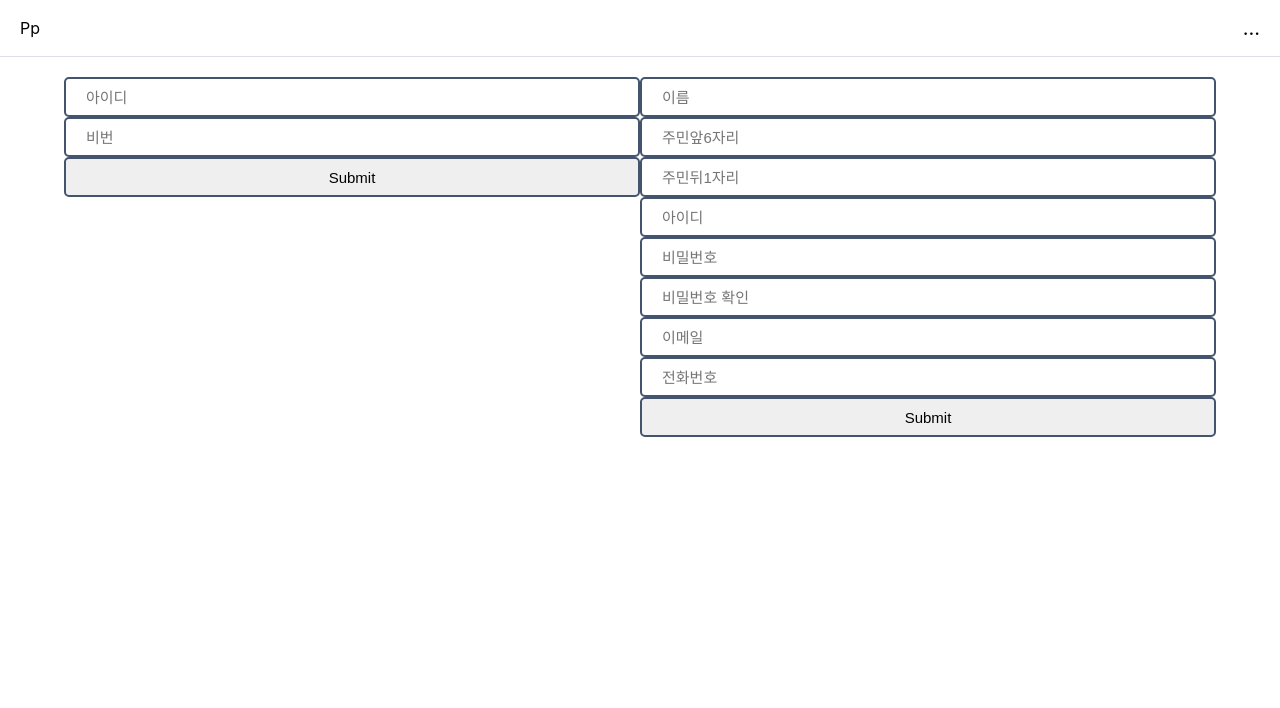
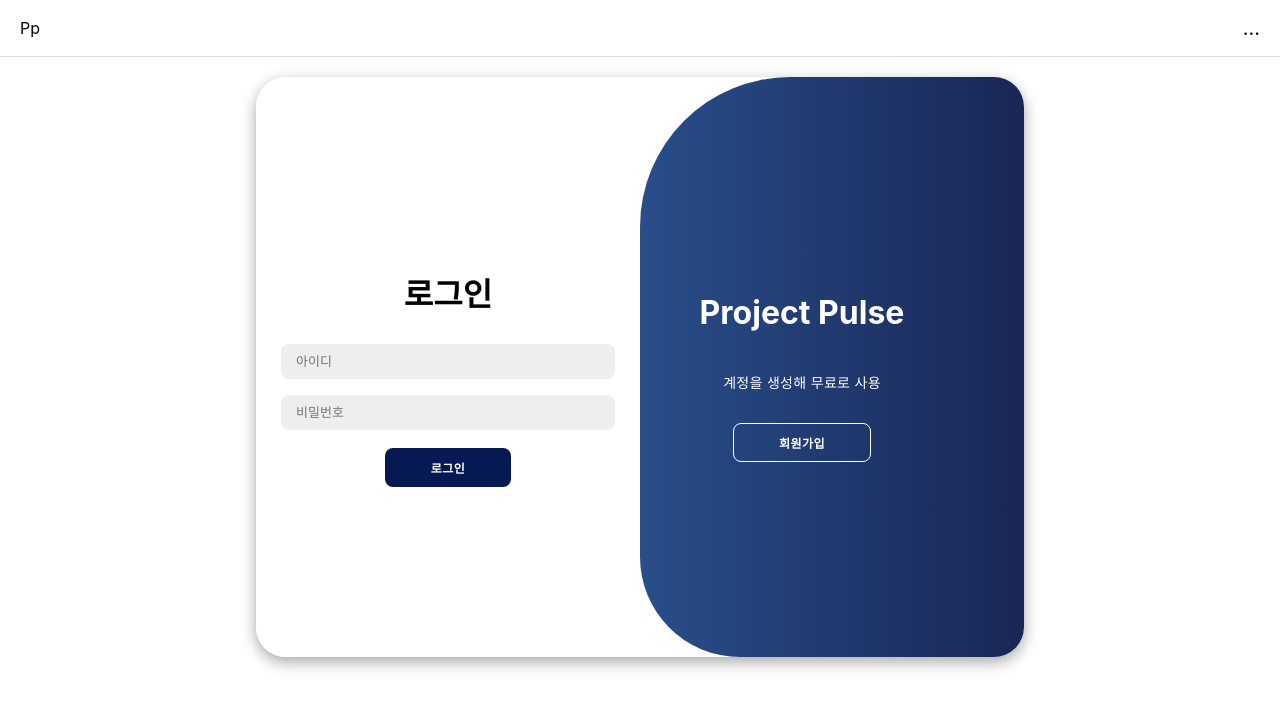
Before and after one commit to 3NYAM3/dbp, a React (Create React App) app in the folder src/main/frontend/: page /login in a window 1280 px wide. Shown: the top 708 px of the page. Built offline with nearby package versions, Linux system fonts and the light colour scheme.

Commit message:
index.css LoginPage.js

```diff
--- a/src/main/frontend/src/Pages/LoginPage.js
+++ b/src/main/frontend/src/Pages/LoginPage.js
@@ -1,53 +1,91 @@
 import {useState} from "react";
-// import axios from "axios";
 
 const LoginPage = () => {
-    let [id, setId] = useState();
-    let [password, setPassword] = useState();
+    const [loginId, setLoginId] = useState();
+    const [loginPassword, setLoginPassword] = useState();
+
+    const [name, setName] = useState();
+    const [frontNumber, setFrontNumber] = useState();
+    const [endNumber, setEndNumber] = useState();
+    const [id, setId] = useState();
+    const [password, setPassword] = useState();
+    const [passwordCheck, setPasswordCheck] = useState();
+    const [email, setEmail] = useState();
+    const [phoneNumber, setPhoneNumber] = useState();
+
 
     return (
-        <div className="create-container">
-            <div>
-                <input placeholder="아이디"
-                       value={id}
-                       onChange={(e) => setId(e.target.value)}
-                />
-                <input placeholder="비번"
-                       type="password"
-                       value={password}
-                       onChange={(e) => setPassword(e.target.value)}
-                />
-                <input type="submit"
-                       onClick={() => {
-                           //클릭 로직 구현
-
-                           // console('test')
-
-                           // axios.patch(`http://localhost:5000/posts`, {
-                           //     id: id,
-                           //     password: password,
-                           // }).then(res => { // 완료시
-                           //     navigate('/') // 홈페이지로
-                           // }).catch(e => { // 실패시
-                           //
-                           // })
-                       }}
-                />
-            </div>
-            <div>
-                <input placeholder="이름"/>
-                <input placeholder="주민앞6자리"/>
-                <input placeholder="주민뒤1자리"/>
-                <input placeholder="아이디"/>
-                <input placeholder="비밀번호"/>
-                <input placeholder="비밀번호 확인"/>
-                <input placeholder="이메일"/>
-                <input placeholder="전화번호"/>
-                <input type="submit"
-                       onClick={() => {
-                           //클릭 구현
-                       }}
-                />
+        <div className="login-box">
+            <div className="login-container" id="login-container">
+                <div className="form-container sign-in">
+                    <form>
+                        <h1>로그인</h1>
+                        <input type="text" placeholder="아이디" required={true}
+                               value={loginId} onChange={(e) => setLoginId(e.target.value)}/>
+                        <input type="password" placeholder="비밀번호" required={true}
+                               value={loginPassword} onChange={(e) => setLoginPassword(e.target.value)}/>
+                        <button
+                            onClick={()=>{
+                                // 로그인 로직
+                            }}
+                        >로그인</button>
+                    </form>
+                </div>
+                <div className="form-container sign-up">
+                    <form>
+                        <h1>회원가입</h1>
+                        <input type="text" placeholder="이름" required={true}
+                               value={name} onChange={(e) => setName(e.target.value)}/>
+                        <input type="number" placeholder="주민번호 앞 6자리" required={true}
+                               value={frontNumber} onChange={(e) => setFrontNumber(e.target.value)}/>
+                        <input type="number" placeholder="주민번호 뒷 1자리" required={true}
+                               value={endNumber} onChange={(e) => setEndNumber(e.target.value)}/>
+                        <input type="text" placeholder="아이디" required={true}
+                               value={id} onChange={(e) => setId(e.target.value)}/>
+                        <input type="password" placeholder="비밀번호" required={true}
+                               value={password} onChange={(e) => setPassword(e.target.value)}/>
+                        <input type="password" placeholder="비밀번호 확인" required={true}
+                               value={passwordCheck} onChange={(e) => setPasswordCheck(e.target.value)}/>
+                        <input type="email" placeholder="이메일" required={true}
+                               value={email} onChange={(e) => setEmail(e.target.value)}/>
+                        <input type="number" placeholder="전화번호" required={true}
+                               value={phoneNumber} onChange={(e) => setPhoneNumber(e.target.value)}/>
+                        <button
+                            onClick={()=>{
+                                // 회원가입 로직
+                            }}
+                        >회원가입</button>
+                    </form>
+                </div>
+                <div className="toggle-container">
+                    <div className="toggle">
+                        <div className="toggle-panel toggle-left">
+                            <h1>Project Pulse</h1>
+                            <p>프로젝트를 관리해 보세요</p>
+                            <button
+                                onClick={() => {
+                                    document.getElementById('login-container').classList.remove("active");
+                                }}
+                                className="hidden"
+                            >
+                                로그인
+                            </button>
+                        </div>
+                        <div className="toggle-panel toggle-right">
+                            <h1>Project Pulse</h1>
+                            <p>계정을 생성해 무료로 사용</p>
+                            <button
+                                onClick={() => {
+                                    console.log("test")
+                                    document.getElementById('login-container').classList.add("active");
+                                }}
+                                className="hidden"
+                            >
+                                회원가입
+                            </button>
+                        </div>
+                    </div>
+                </div>
             </div>
         </div>
     );
--- a/src/main/frontend/src/index.css
+++ b/src/main/frontend/src/index.css
@@ -264,3 +264,198 @@
 .btn-cancel:hover{
     background-color: #8b98b0;
 }
+
+/*[로그인*/
+
+.login-container{
+    background-color: #fff;
+    border-radius: 30px;
+    box-shadow: 0 5px 15px rgba(0, 0, 0, 0.35);
+    position: relative;
+    overflow: hidden;
+    width: 768px;
+    max-width: 100%;
+    min-height: 580px;
+}
+
+.container p{
+    font-size: 14px;
+    line-height: 20px;
+    letter-spacing: 0.3px;
+    margin: 20px 0;
+}
+
+.login-container a{
+    color: #333;
+    font-size: 13px;
+    text-decoration: none;
+    margin: 15px 0 10px;
+}
+
+.login-container button{
+    background-color: #071952;
+    color: #fff;
+    font-size: 12px;
+    padding: 10px 45px;
+    border: 1px solid transparent;
+    border-radius: 8px;
+    font-weight: 600;
+    letter-spacing: 0.5px;
+    text-transform: uppercase;
+    margin-top: 10px;
+    cursor: pointer;
+}
+
+.login-container button.hidden{
+    background-color: transparent;
+    border-color: #fff;
+}
+
+.login-container form{
+    background-color: #fff;
+    display: flex;
+    align-items: center;
+    justify-content: center;
+    flex-direction: column;
+    padding: 0 40px;
+    height: 100%;
+}
+
+.login-container input{
+    background-color: #eee;
+    border: none;
+    margin: 8px 0;
+    padding: 10px 15px;
+    font-size: 13px;
+    border-radius: 8px;
+    width: 100%;
+    outline: none;
+}
+
+.form-container{
+    position: absolute;
+    top: 0;
+    height: 100%;
+    transition: all 0.6s ease-in-out;
+}
+
+.sign-in{
+    left: 0;
+    width: 50%;
+    z-index: 2;
+}
+
+.login-container.active .sign-in{
+    transform: translateX(100%);
+}
+
+.sign-up{
+    left: 0;
+    width: 50%;
+    opacity: 0;
+    z-index: 1;
+}
+
+.login-container.active .sign-up{
+    transform: translateX(100%);
+    opacity: 1;
+    z-index: 5;
+    animation: move 0.6s;
+}
+
+@keyframes move{
+    0%, 49.99%{
+        opacity: 0;
+        z-index: 1;
+    }
+    50%, 100%{
+        opacity: 1;
+        z-index: 5;
+    }
+}
+
+.social-icons{
+    margin: 20px 0;
+}
+
+.social-icons a{
+    border: 1px solid #ccc;
+    border-radius: 20%;
+    display: inline-flex;
+    justify-content: center;
+    align-items: center;
+    margin: 0 3px;
+    width: 40px;
+    height: 40px;
+}
+
+.toggle-container{
+    position: absolute;
+    top: 0;
+    left: 50%;
+    width: 50%;
+    height: 100%;
+    overflow: hidden;
+    transition: all 0.6s ease-in-out;
+    border-radius: 150px 0 0 100px;
+    z-index: 1000;
+}
+
+.login-container.active .toggle-container{
+    transform: translateX(-100%);
+    border-radius: 0 150px 100px 0;
+}
+
+.toggle{
+    background: linear-gradient(to right, #3876BF, #192655);
+    color: #fff;
+    position: relative;
+    left: -100%;
+    height: 100%;
+    width: 200%;
+    transform: translateX(0);
+    transition: all 0.6s ease-in-out;
+}
+
+.login-container.active .toggle{
+    transform: translateX(50%);
+}
+
+.toggle-panel{
+    position: absolute;
+    width: 50%;
+    height: 100%;
+    display: flex;
+    align-items: center;
+    justify-content: center;
+    flex-direction: column;
+    padding: 0 30px;
+    text-align: center;
+    top: 0;
+    transform: translateX(0);
+    transition: all 0.6s ease-in-out;
+}
+
+.toggle-left{
+    transform: translateX(-200%);
+}
+
+.login-container.active .toggle-left{
+    transform: translateX(0);
+}
+
+.toggle-right{
+    right: 0;
+    transform: translateX(0);
+}
+
+.login-container.active .toggle-right{
+    transform: translateX(200%);
+}
+
+.login-box{
+    display: flex;
+    justify-content: center;
+}
+
+/*로그인]*/
```
Lines whose indentation alone changed are shown as unchanged.
